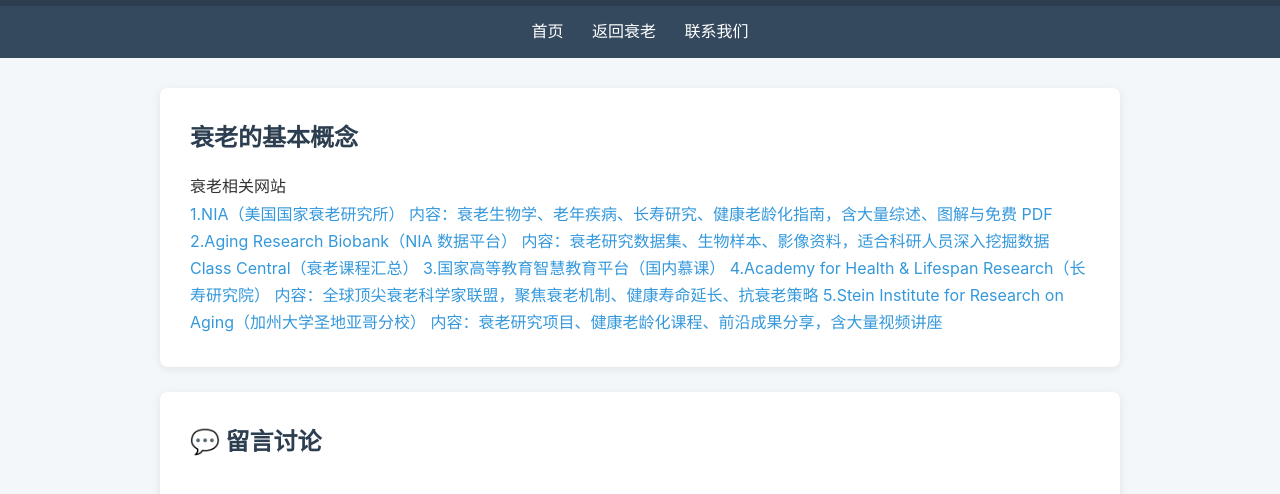
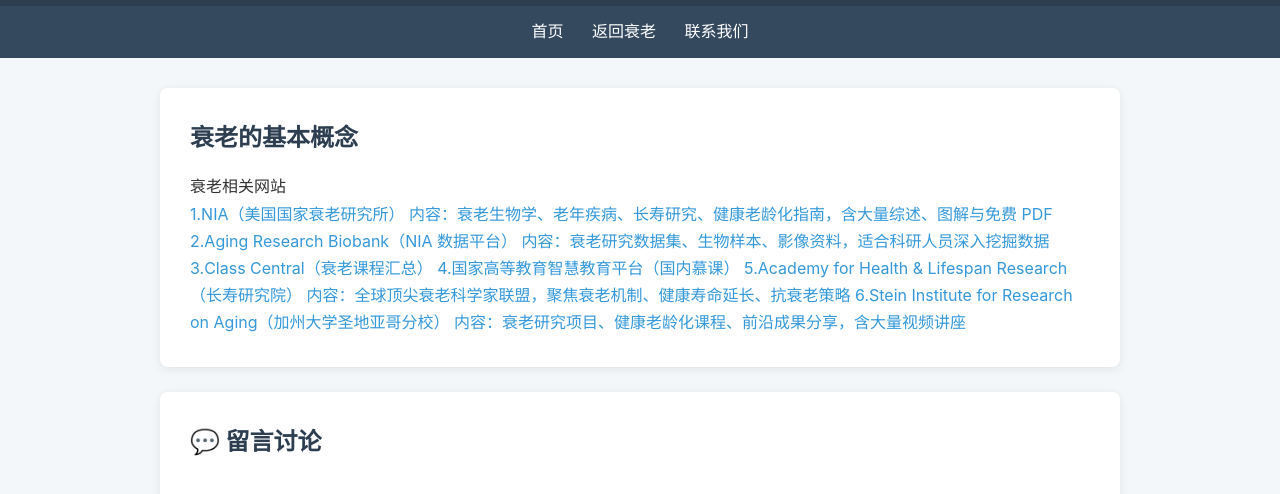
Before and after one commit to swxqw21/swxqw21.github.io, a plain HTML site: page aging-knowledge.html in a window 1280 px wide. Shown: the part 88-582 px from the top of the page. Drawn offline with Linux system fonts and the light colour scheme.

Commit message:
Update aging-knowledge.html

```diff
--- a/aging-knowledge.html
+++ b/aging-knowledge.html
@@ -30,10 +30,10 @@
             <p>衰老相关网站</p>
                 <a href="https://www.nia.nih.gov/" target="_blank">1.NIA（美国国家衰老研究所） 内容：衰老生物学、老年疾病、长寿研究、健康老龄化指南，含大量综述、图解与免费 PDF</a>
             <a href="https://agingresearchbiobank.nia.nih.gov/" target="_blank">2.Aging Research Biobank（NIA 数据平台） 内容：衰老研究数据集、生物样本、影像资料，适合科研人员深入挖掘数据</a>
-            <a href="https://www.classcentral.com/subject/aging" target="_blank">Class Central（衰老课程汇总）</a>
-            <a href="https://higher.smartedu.cn/" target="_blank">3.国家高等教育智慧教育平台（国内慕课）</a>
-            <a href="https://www.ahlresearch.org/" target="_blank">4.Academy for Health & Lifespan Research（长寿研究院） 内容：全球顶尖衰老科学家联盟，聚焦衰老机制、健康寿命延长、抗衰老策略</a>
-            <a href="https://aging.ucsd.edu/" target="_blank">5.Stein Institute for Research on Aging（加州大学圣地亚哥分校） 内容：衰老研究项目、健康老龄化课程、前沿成果分享，含大量视频讲座</a>
+            <a href="https://www.classcentral.com/subject/aging" target="_blank">3.Class Central（衰老课程汇总）</a>
+            <a href="https://higher.smartedu.cn/" target="_blank">4.国家高等教育智慧教育平台（国内慕课）</a>
+            <a href="https://www.ahlresearch.org/" target="_blank">5.Academy for Health & Lifespan Research（长寿研究院） 内容：全球顶尖衰老科学家联盟，聚焦衰老机制、健康寿命延长、抗衰老策略</a>
+            <a href="https://aging.ucsd.edu/" target="_blank">6.Stein Institute for Research on Aging（加州大学圣地亚哥分校） 内容：衰老研究项目、健康老龄化课程、前沿成果分享，含大量视频讲座</a>
             </p>
         </div>
         <div class="card">
```
